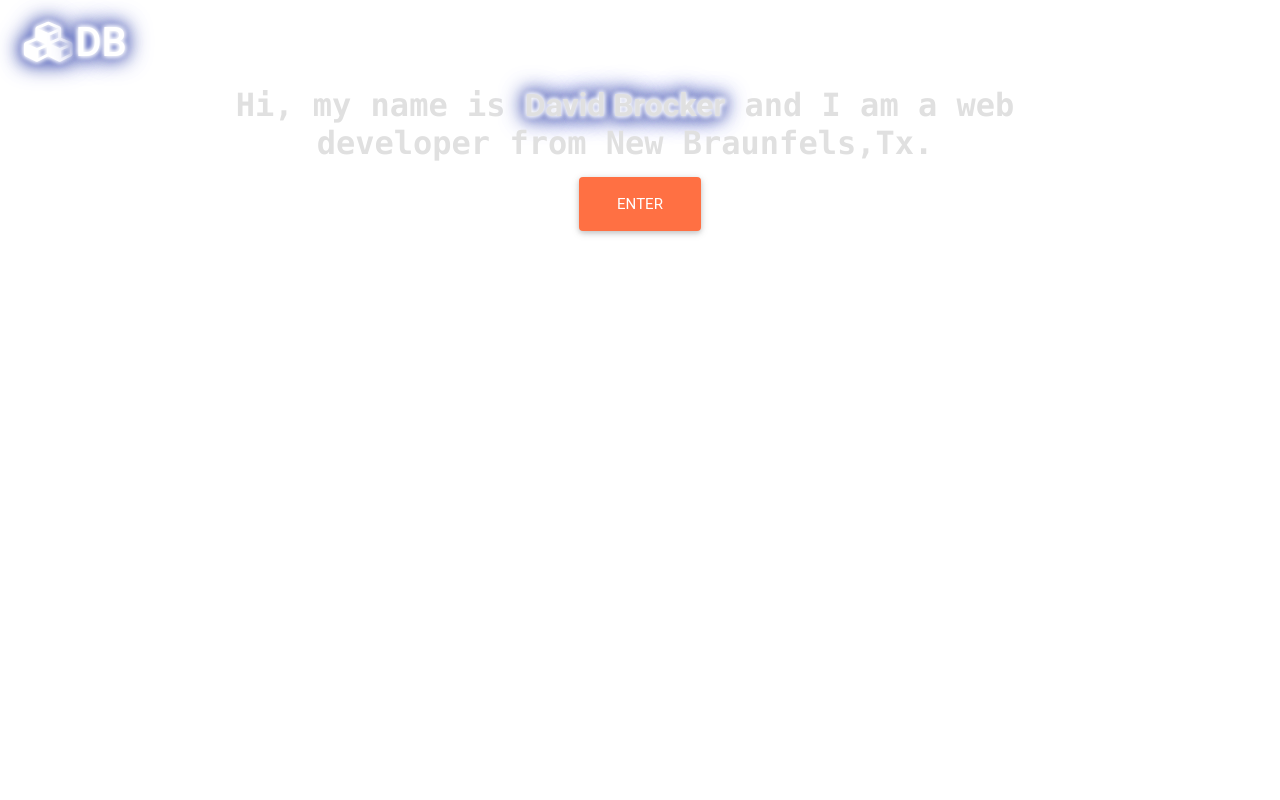
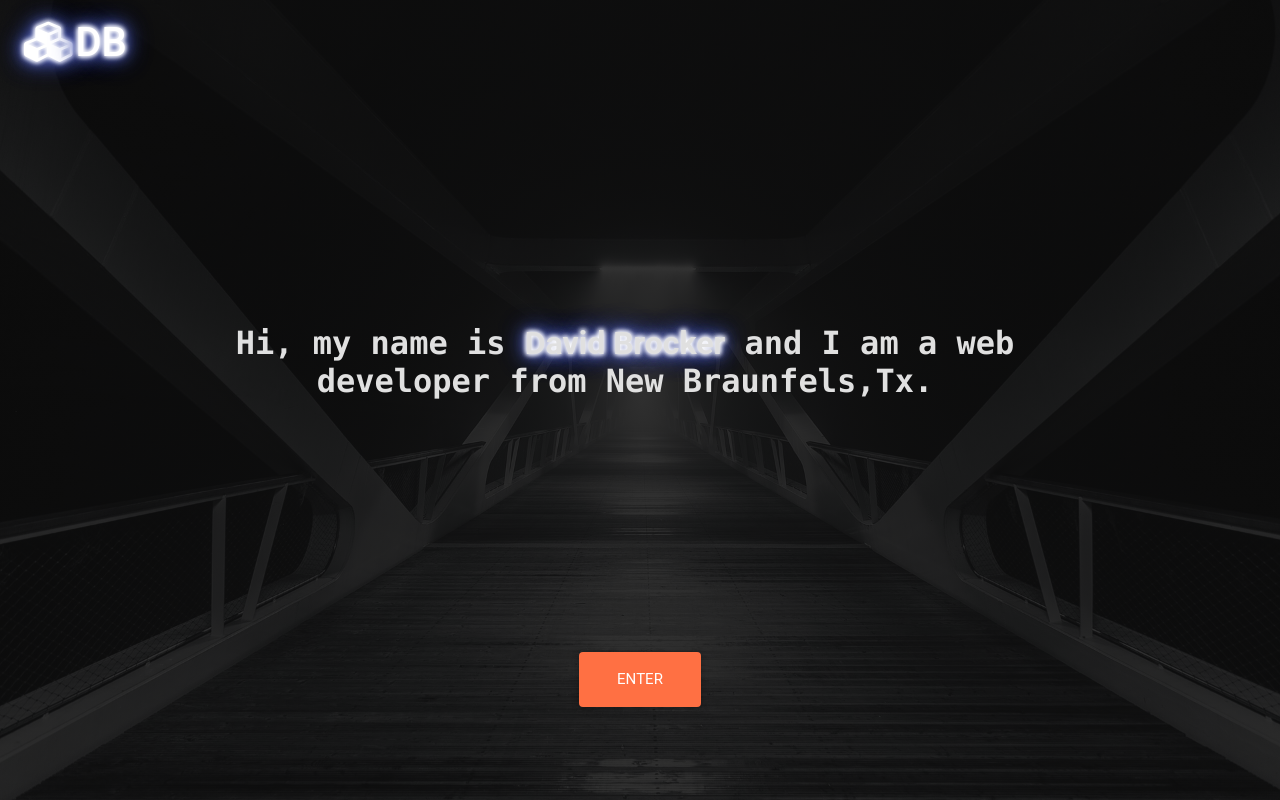
Before and after one commit to Dabbyd123/personal-website, a plain HTML site: page index.html in a window 1280 px wide. Drawn offline with nearby package versions, Linux system fonts and the light colour scheme.

Commit message:
fixed background image on landing page... I hope

```diff
--- a/home.css
+++ b/home.css
@@ -1,17 +1,17 @@
 html,
 body {
     background:
-        url(images/bridge-2618635_1920.jpg) no-repeat center center fixed
         /* top, transparent red, faked with gradient */
         linear-gradient(rgba(12.9, 12.9, 12.9, 0.85),
-        rgba(12.9, 12.9, 12.9, 0.85));
-    /* bottom, image */
+        rgba(12.9, 12.9, 12.9, 0.85)),
+        /* bottom, image */
+        url(images/bridge-2618635_1920.jpg) no-repeat center center fixed;
     -webkit-background-size: cover;
     -moz-background-size: cover;
     -o-background-size: cover;
     background-size: cover;
-    width: 100%;
-    min-height: 100%;
+    height: 100%;
+    width: 100%
 }
 
 @media (max-width: 575px) {
```
Also changed, not shown: images/vacuity-2677151_1920.jpg (deleted).
